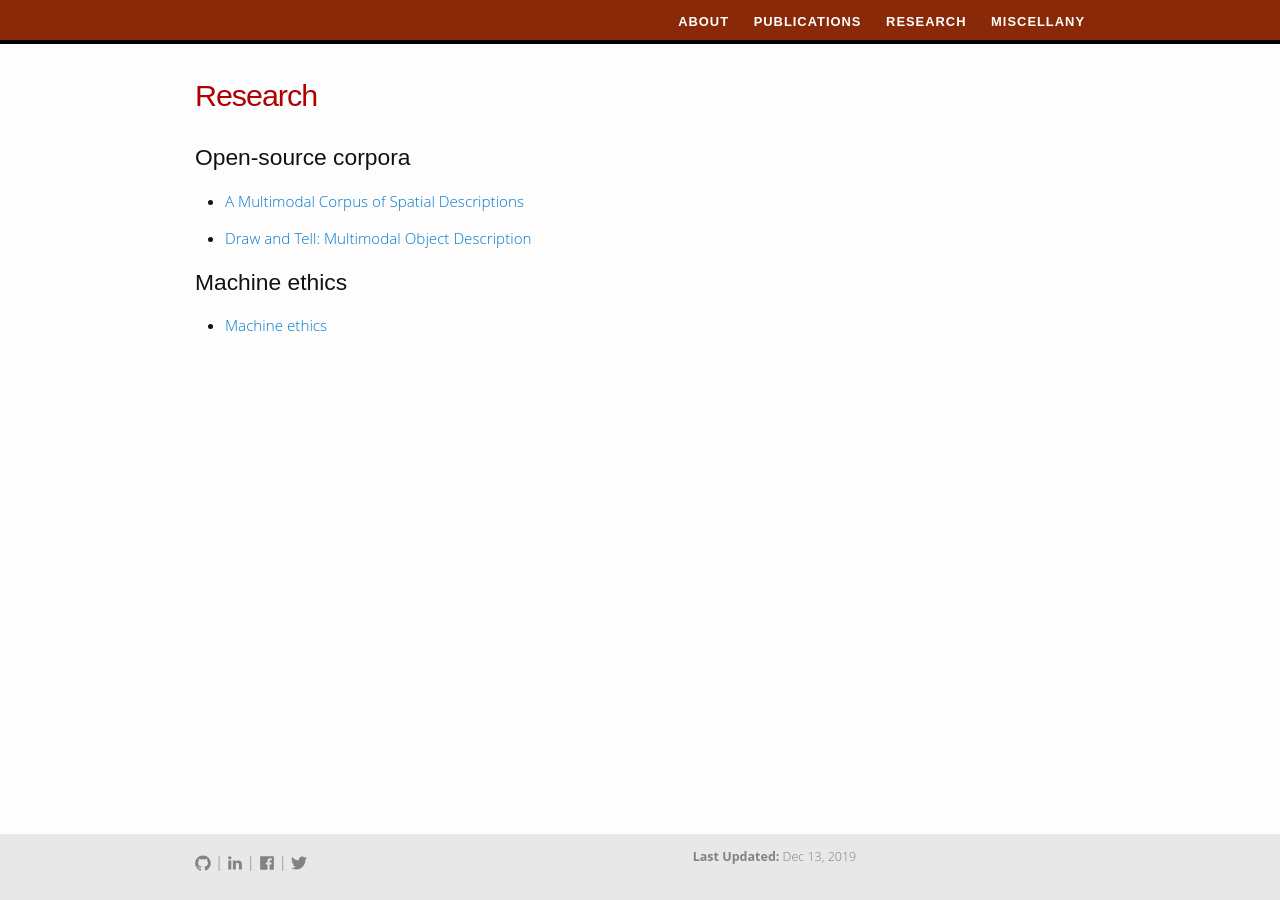
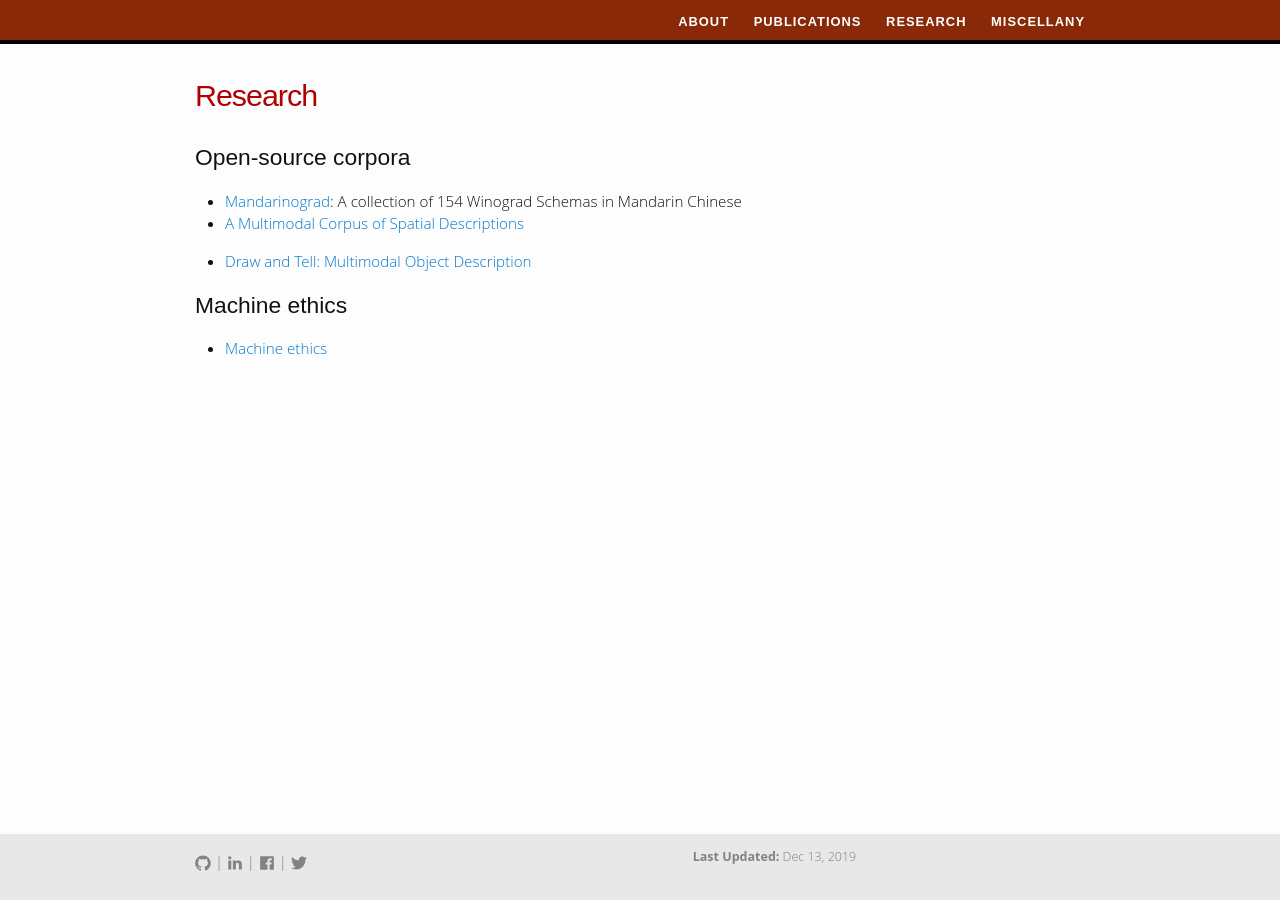
Before and after one commit to TINGH/TINGH.github.io, a Jekyll site: the page built from research/research.md, in a window 1280 px wide. Built offline with Jekyll 4.4.1, drawn with Linux system fonts in a browser that asks for light colours.

Commit message:
added entry of ws dataset

```diff
--- a/research/research.md
+++ b/research/research.md
@@ -5,6 +5,7 @@ permalink: /research/
 ---
 
 ## Open-source corpora
+- [Mandarinograd](https://gitlab.com/vanTot/mandarinograd): A collection of 154 Winograd Schemas in Mandarin Chinese
 - [A Multimodal Corpus of Spatial Descriptions
 ](/research/scene/)
 
```
